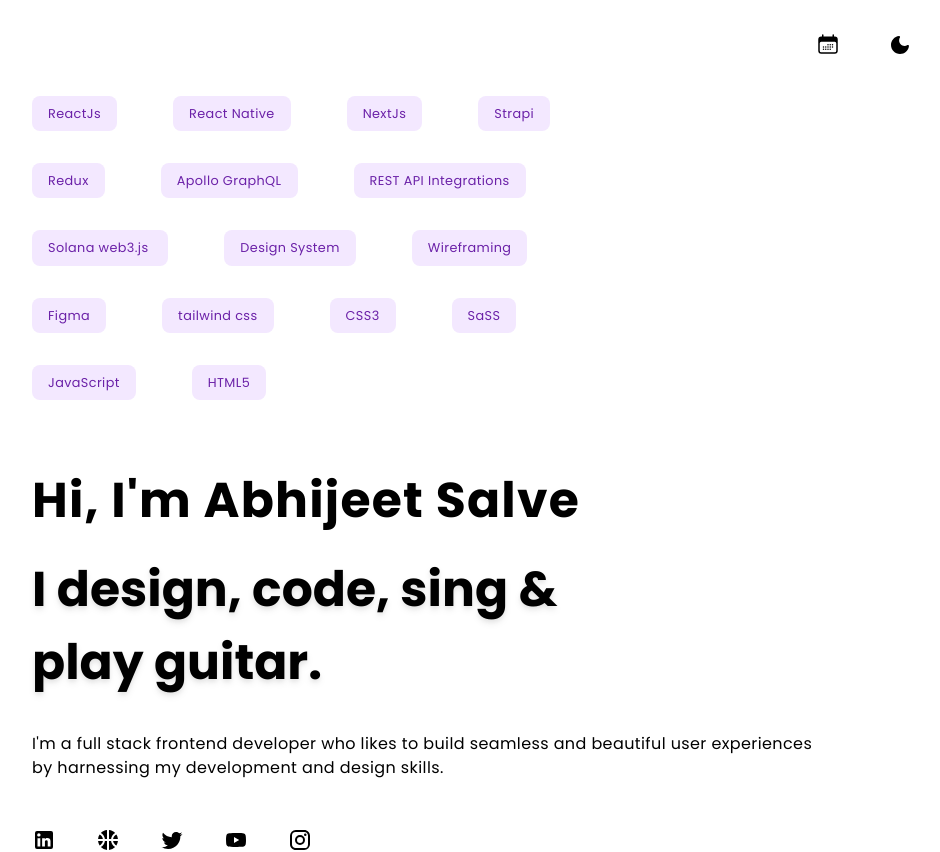
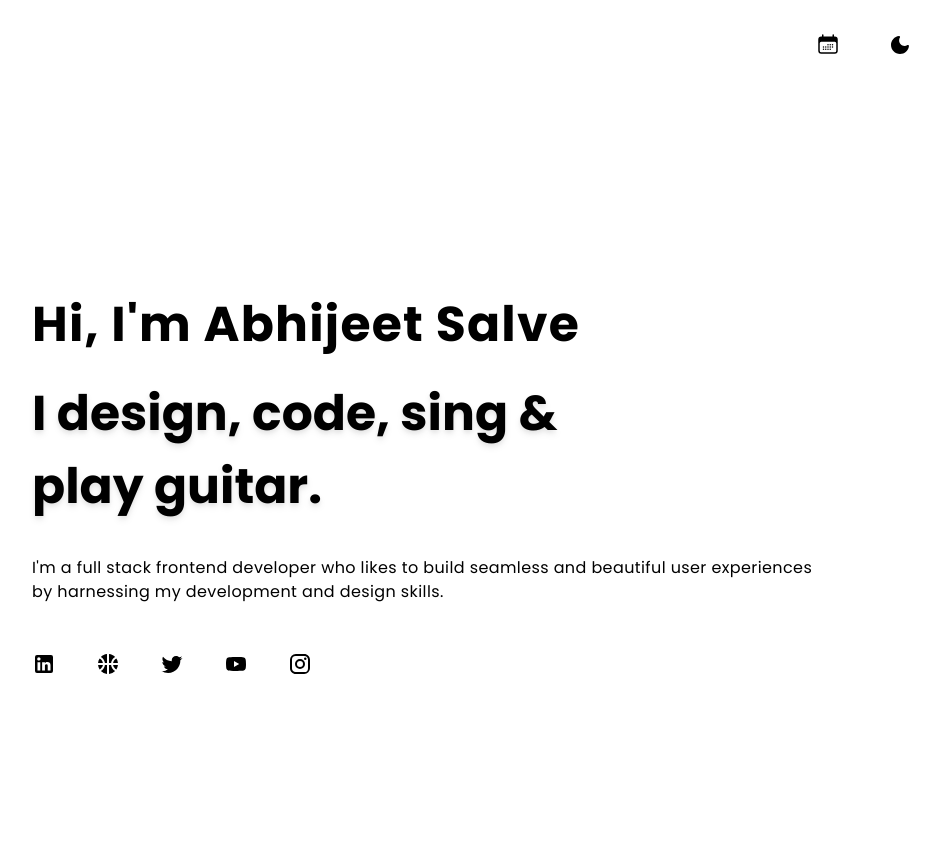
Before and after one commit to abhijeet-salve/portfolio, a Next.js app: page / in a window 1280 px wide. Shown: the whole page, without its empty margins (288-1228 px from the left). After the commit the page ends 800 px from the top, so only its background shows below. Built offline with nearby package versions, Linux system fonts and the light colour scheme.

Commit message:
hide skill sket component

```diff
--- a/src/components/GreetingsComponent.js
+++ b/src/components/GreetingsComponent.js
@@ -27,7 +27,7 @@
   };
 
   return (
-    <div className="mt-0 flex ">
+    <div className="mt-64 flex ">
       <div>
         <span className="flex">
           <p className=" text-2xl lg:text-5xl  antialiased font-bold tracking-wide">
--- a/src/pages/index.tsx
+++ b/src/pages/index.tsx
@@ -18,7 +18,7 @@
           rel="stylesheet"
         />
       </Head>
-      <MainSkills skills={user?.technicalSkills} />
+      {/* <MainSkills skills={user?.technicalSkills} /> */}
 
       <Greetings user={user} />
     </>
```
